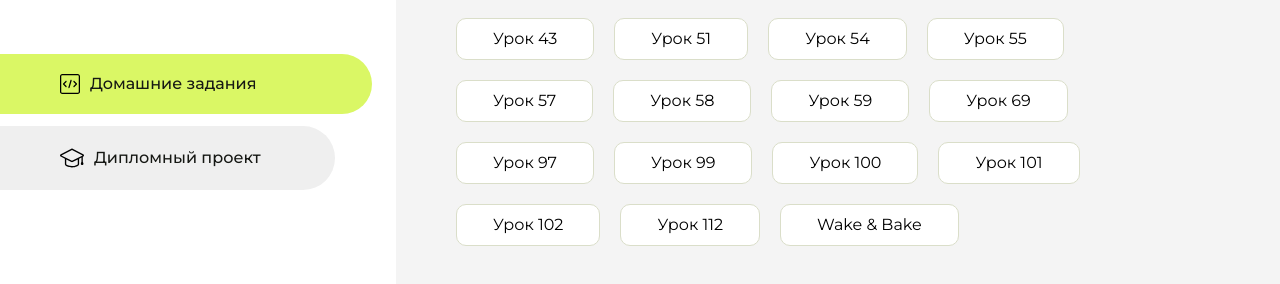
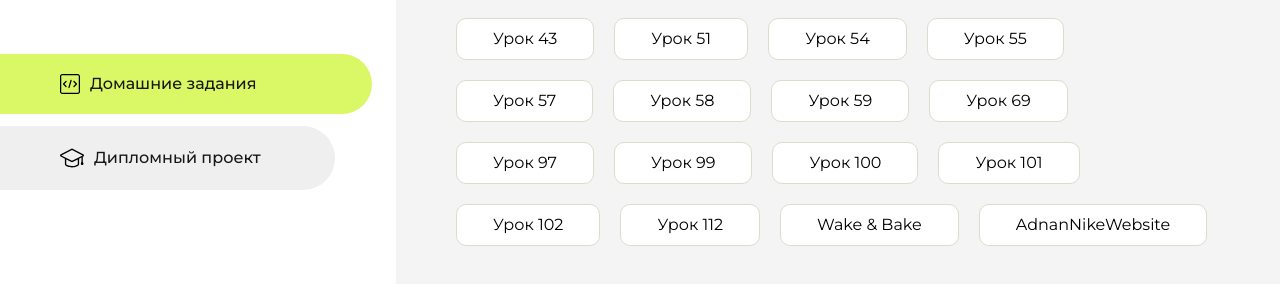
Before and after one commit to Sharlotta03/homeworkXD, a plain HTML site: page index.html in a window 1280 px wide. Shown: the part 282-566 px from the top of the page. Drawn offline with Linux system fonts and the light colour scheme.

Commit message:
Update index.html

```diff
--- a/index.html
+++ b/index.html
@@ -152,6 +152,9 @@
                     <li class="content__list-item">
                         <a href="wake-bake/wake-bake/index.html">Wake & Bake</a>
                     </li>
+                    <li class="content__list-item">
+                        <a href="wake-bake/wake-bake/index.html">AdnanNikeWebsite</a>
+                    </li>
                 </ul>
             </div>
             <div class="content__block hidden" id="diplomBlock">
```
